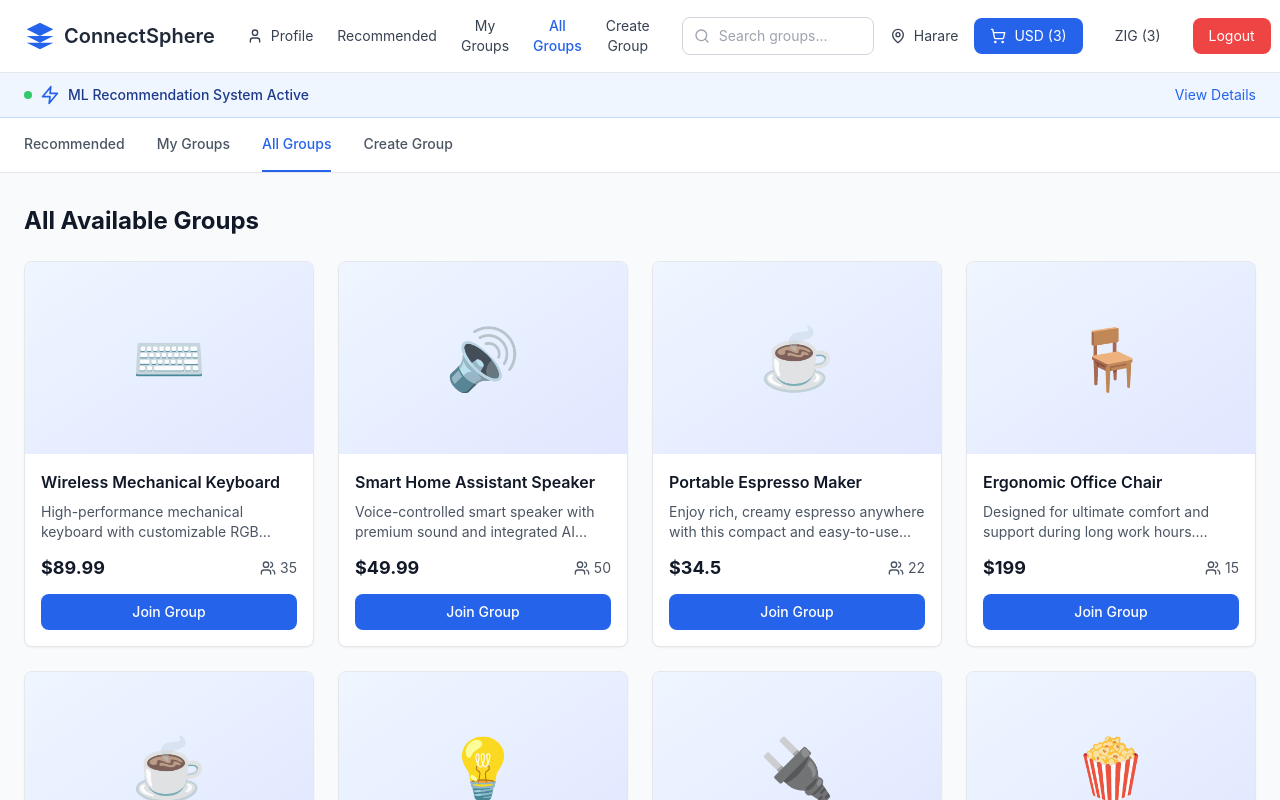
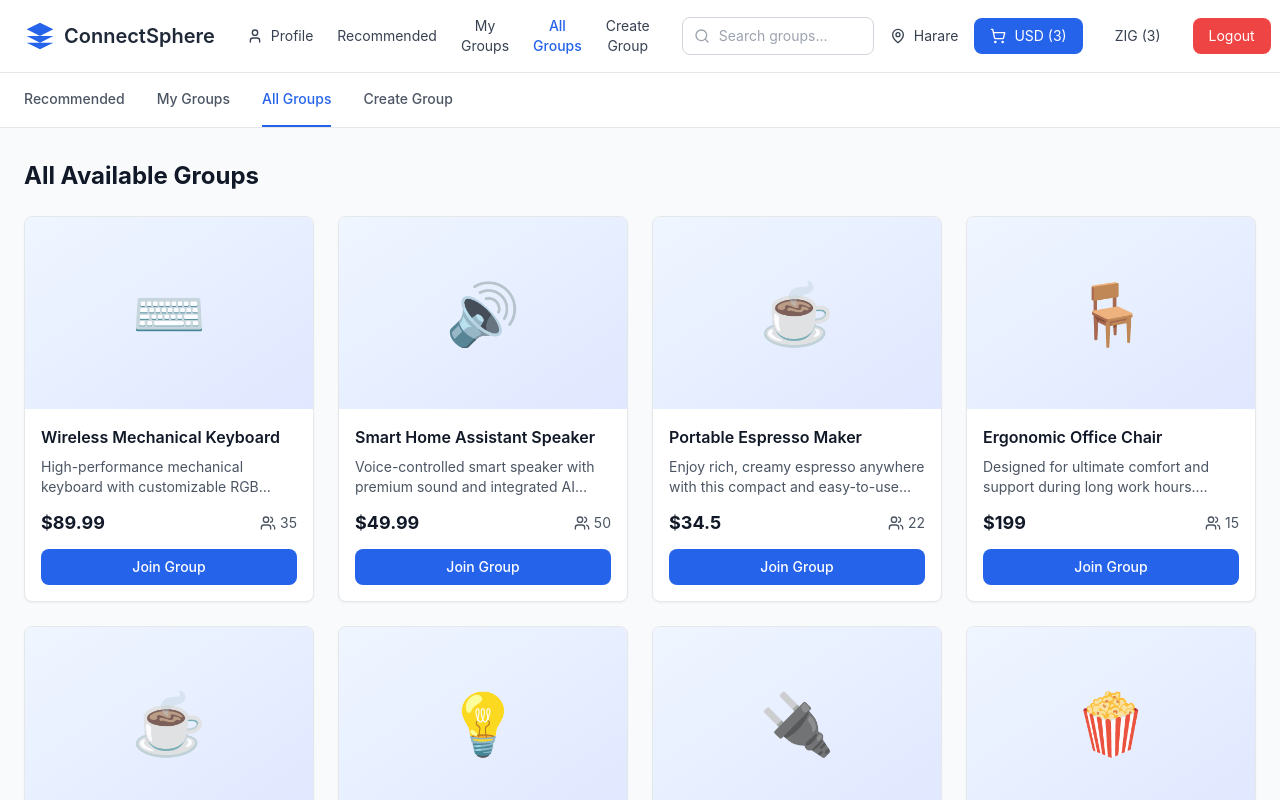
Before and after one commit to 1772hojaz/capstone, a React (Vite) app in the folder sys/Front-end/connectsphere/: page /all-groups in a window 1280 px wide. Shown: the top 800 px of the page. Built offline with nearby package versions, Linux system fonts and the light colour scheme.

Commit message:
I, UPDATED #sys/Front-end/connectsphere/src/pages/AllGroups.tsx,#sys/Front-end/connectsphere/src/pages/CreateGroup.tsx #sys/Front-end/connectsphere/src/pages/GroupList.tsx,#sys/Front-end/connectsphere/src/pages/ProfilePage.tsx #sys/Front-end/connectsphere/src/pages/TraderDashboard.tsx

```diff
--- a/sys/Front-end/connectsphere/src/pages/AllGroups.tsx
+++ b/sys/Front-end/connectsphere/src/pages/AllGroups.tsx
@@ -1,4 +1,4 @@
-import { Search, MapPin, ShoppingCart, User, Users, Zap } from 'lucide-react';
+import { Search, MapPin, ShoppingCart, User, Users } from 'lucide-react';
 import { useNavigate } from 'react-router-dom';
 
 export default function AllGroups() {
@@ -106,7 +106,7 @@ export default function AllGroups() {
   return (
     <div className="min-h-screen bg-gray-50 flex flex-col">
       {/* Header */}
-      <header className="bg-white border-b border-gray-200">
+      <header className="bg-white border-b border-gray-200 sticky top-0 z-50">
         <div className="px-3 sm:px-6 py-4 flex flex-col sm:flex-row items-start sm:items-center gap-4 sm:gap-8">
           {/* Logo */}
           <button
@@ -185,25 +185,8 @@ export default function AllGroups() {
         </div>
       </header>
 
-      {/* ML System Status Banner - Clear feedback */}
-      <div className="bg-blue-50 border-b border-blue-200 px-3 sm:px-6 py-3 flex flex-col sm:flex-row items-start sm:items-center justify-between gap-2 sm:gap-0">
-        <div className="flex items-center gap-2">
-          <div className="flex items-center gap-2">
-            <div className="w-2 h-2 bg-green-500 rounded-full animate-pulse" aria-label="System status: healthy"></div>
-            <Zap className="w-5 h-5 text-blue-600" />
-            <span className="text-sm font-medium text-blue-900">ML Recommendation System Active</span>
-          </div>
-        </div>
-        <button
-          className="text-sm text-blue-600 hover:text-blue-800 hover:underline transition"
-          aria-label="View ML system details"
-        >
-          View Details
-        </button>
-      </div>
-
       {/* Tabs */}
-      <div className="bg-white border-b border-gray-200">
+      <div className="bg-white border-b border-gray-200 sticky top-[73px] z-40">
         <div className="px-3 sm:px-6">
           <nav className="flex gap-4 sm:gap-8">
             <button
--- a/sys/Front-end/connectsphere/src/pages/CreateGroup.tsx
+++ b/sys/Front-end/connectsphere/src/pages/CreateGroup.tsx
@@ -1,5 +1,5 @@
 import { useState } from 'react';
-import { Search, MapPin, ShoppingCart, User, Zap } from 'lucide-react';
+import { Search, MapPin, ShoppingCart, User } from 'lucide-react';
 import { useNavigate } from 'react-router-dom';
 
 export default function CreateGroup() {
@@ -99,7 +99,7 @@ export default function CreateGroup() {
   return (
     <div className="min-h-screen bg-gray-50 flex flex-col">
       {/* Header */}
-      <header className="bg-white border-b border-gray-200">
+      <header className="bg-white border-b border-gray-200 sticky top-0 z-50">
         <div className="px-3 sm:px-6 py-4 flex flex-col sm:flex-row items-start sm:items-center gap-4 sm:gap-8">
           {/* Logo */}
           <button
@@ -178,25 +178,8 @@ export default function CreateGroup() {
         </div>
       </header>
 
-      {/* ML System Status Banner - Clear feedback */}
-      <div className="bg-blue-50 border-b border-blue-200 px-3 sm:px-6 py-3 flex flex-col sm:flex-row items-start sm:items-center justify-between gap-2 sm:gap-0">
-        <div className="flex items-center gap-2">
-          <div className="flex items-center gap-2">
-            <div className="w-2 h-2 bg-green-500 rounded-full animate-pulse" aria-label="System status: healthy"></div>
-            <Zap className="w-5 h-5 text-blue-600" />
-            <span className="text-sm font-medium text-blue-900">ML Recommendation System Active</span>
-          </div>
-        </div>
-        <button
-          className="text-sm text-blue-600 hover:text-blue-800 hover:underline transition"
-          aria-label="View ML system details"
-        >
-          View Details
-        </button>
-      </div>
-
       {/* Tabs */}
-      <div className="bg-white border-b border-gray-200">
+      <div className="bg-white border-b border-gray-200 sticky top-[73px] z-40">
         <div className="px-3 sm:px-6">
           <nav className="flex gap-4 sm:gap-8">
             <button
--- a/sys/Front-end/connectsphere/src/pages/GroupList.tsx
+++ b/sys/Front-end/connectsphere/src/pages/GroupList.tsx
@@ -1,4 +1,4 @@
-import { Search, MapPin, ShoppingCart, User, Zap } from 'lucide-react';
+import { Search, MapPin, ShoppingCart, User } from 'lucide-react';
 import { useNavigate } from 'react-router-dom';
 
 export default function GroupList() {
@@ -111,7 +111,7 @@ export default function GroupList() {
   return (
     <div className="min-h-screen bg-gray-50 flex flex-col">
       {/* Header */}
-      <header className="bg-white border-b border-gray-200">
+      <header className="bg-white border-b border-gray-200 sticky top-0 z-50">
         <div className="px-3 sm:px-6 py-4 flex flex-col sm:flex-row items-start sm:items-center gap-4 sm:gap-8">
           {/* Logo */}
           <button
@@ -190,25 +190,8 @@ export default function GroupList() {
         </div>
       </header>
 
-      {/* ML System Status Banner - Clear feedback */}
-      <div className="bg-blue-50 border-b border-blue-200 px-3 sm:px-6 py-3 flex flex-col sm:flex-row items-start sm:items-center justify-between gap-2 sm:gap-0">
-        <div className="flex items-center gap-2">
-          <div className="flex items-center gap-2">
-            <div className="w-2 h-2 bg-green-500 rounded-full animate-pulse" aria-label="System status: healthy"></div>
-            <Zap className="w-5 h-5 text-blue-600" />
-            <span className="text-sm font-medium text-blue-900">ML Recommendation System Active</span>
-          </div>
-        </div>
-        <button
-          className="text-sm text-blue-600 hover:text-blue-800 hover:underline transition"
-          aria-label="View ML system details"
-        >
-          View Details
-        </button>
-      </div>
-
       {/* Tabs - Responsive */}
-      <div className="bg-white border-b border-gray-200">
+      <div className="bg-white border-b border-gray-200 sticky top-[73px] z-40">
         <div className="px-3 sm:px-6">
           <nav className="flex gap-4 sm:gap-8">
             <button
--- a/sys/Front-end/connectsphere/src/pages/ProfilePage.tsx
+++ b/sys/Front-end/connectsphere/src/pages/ProfilePage.tsx
@@ -1,5 +1,5 @@
 import { useState } from 'react';
-import { Search, MapPin, ShoppingCart, User, Camera, Mail, Phone, MapPin as Location, Calendar, Edit2, Save, X, Zap } from 'lucide-react';
+import { Search, MapPin, ShoppingCart, User, Camera, Mail, Phone, MapPin as Location, Calendar, Edit2, Save, X } from 'lucide-react';
 import { useNavigate } from 'react-router-dom';
 
 export default function ProfilePage() {
@@ -34,9 +34,9 @@ export default function ProfilePage() {
   };
 
   return (
-        <div className="min-h-screen bg-gray-50 flex flex-col">
+    <div className="min-h-screen bg-gray-50 flex flex-col">
       {/* Header */}
-      <header className="bg-white border-b border-gray-200">
+      <header className="bg-white border-b border-gray-200 sticky top-0 z-50">
         <div className="px-3 sm:px-6 py-4 flex flex-col sm:flex-row items-start sm:items-center gap-4 sm:gap-8">
           {/* Logo */}
           <button
@@ -115,25 +115,8 @@ export default function ProfilePage() {
         </div>
       </header>
 
-      {/* ML System Status Banner - Clear feedback */}
-      <div className="bg-blue-50 border-b border-blue-200 px-3 sm:px-6 py-3 flex flex-col sm:flex-row items-start sm:items-center justify-between gap-2 sm:gap-0">
-        <div className="flex items-center gap-2">
-          <div className="flex items-center gap-2">
-            <div className="w-2 h-2 bg-green-500 rounded-full animate-pulse" aria-label="System status: healthy"></div>
-            <Zap className="w-5 h-5 text-blue-600" />
-            <span className="text-sm font-medium text-blue-900">ML Recommendation System Active</span>
-          </div>
-        </div>
-        <button
-          className="text-sm text-blue-600 hover:text-blue-800 hover:underline transition"
-          aria-label="View ML system details"
-        >
-          View Details
-        </button>
-      </div>
-
       {/* Tabs */}
-      <div className="bg-white border-b border-gray-200">
+      <div className="bg-white border-b border-gray-200 sticky top-[73px] z-40">
         <div className="px-3 sm:px-6">
           <nav className="flex gap-4 sm:gap-8">
             <button
--- a/sys/Front-end/connectsphere/src/pages/TraderDashboard.tsx
+++ b/sys/Front-end/connectsphere/src/pages/TraderDashboard.tsx
@@ -53,7 +53,7 @@ const TraderDashboard = () => {
   return (
     <div className="min-h-screen bg-gray-50 flex flex-col">
       {/* Header */}
-      <header className="bg-white border-b border-gray-200">
+      <header className="bg-white border-b border-gray-200 sticky top-0 z-50">
         <div className="px-3 sm:px-6 py-4 flex flex-col sm:flex-row items-start sm:items-center gap-4 sm:gap-8">
           {/* Logo */}
           <button
@@ -134,25 +134,8 @@ const TraderDashboard = () => {
         </div>
       </header>
 
-      {/* ML System Status Banner - Clear feedback */}
-      <div className="bg-blue-50 border-b border-blue-200 px-3 sm:px-6 py-3 flex flex-col sm:flex-row items-start sm:items-center justify-between gap-2 sm:gap-0">
-        <div className="flex items-center gap-2">
-          <div className="flex items-center gap-2">
-            <div className="w-2 h-2 bg-green-500 rounded-full animate-pulse" aria-label="System status: healthy"></div>
-            <Zap className="w-5 h-5 text-blue-600" />
-            <span className="text-sm font-medium text-blue-900">ML Recommendation System Active</span>
-          </div>
-        </div>
-        <button
-          className="text-sm text-blue-600 hover:text-blue-800 hover:underline transition"
-          aria-label="View ML system details"
-        >
-          View Details
-        </button>
-      </div>
-
       {/* Tabs - Clear visual hierarchy and state */}
-      <div className="bg-white border-b border-gray-200 shadow-sm">
+      <div className="bg-white border-b border-gray-200 shadow-sm sticky top-[73px] z-40">
         <div className="px-3 sm:px-6">
           <nav className="flex gap-4 sm:gap-8" role="tablist" aria-label="Content sections">
             <button
```
